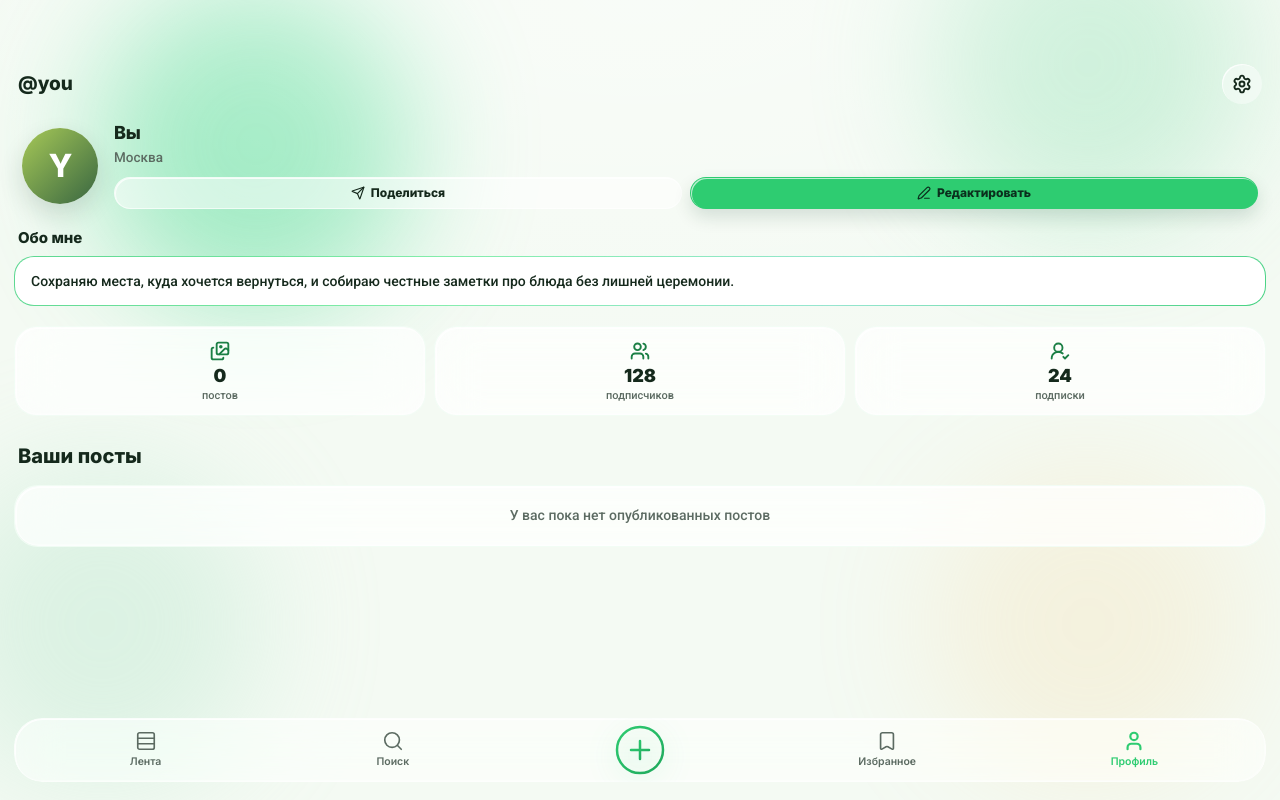
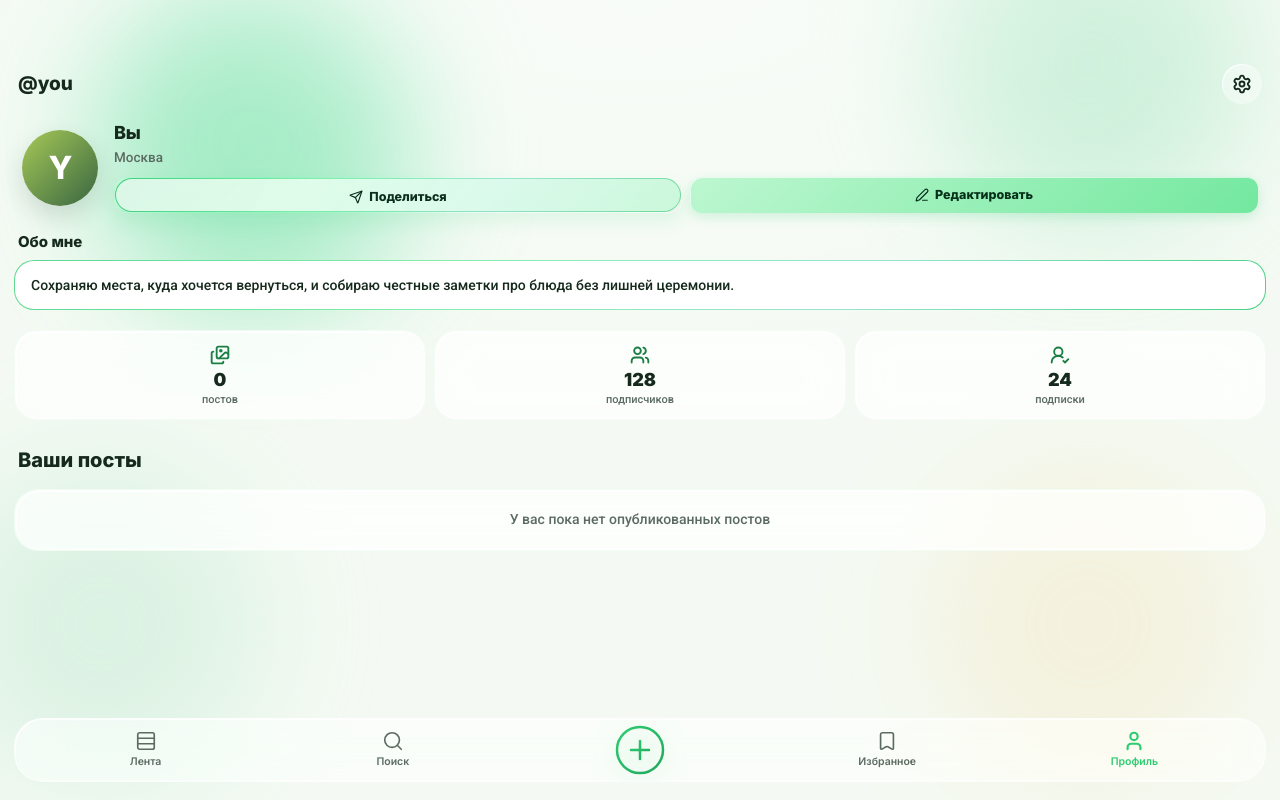
Before and after one commit to goldslugger762/foody-front, a Next.js app: page /me in a window 1280 px wide. Built offline with nearby package versions, Linux system fonts and the light colour scheme.

Commit message:
кнопки

```diff
--- a/components/profile/profile-screen.tsx
+++ b/components/profile/profile-screen.tsx
@@ -16,6 +16,7 @@ import { AnimatePresence, motion, useReducedMotion } from "motion/react";
 import { DishPhoto } from "@/components/feed/dish-photo";
 import { FullScreenPost } from "@/components/feed/full-screen-post";
 import { GlassSurface } from "@/components/feed/glass-surface";
+import { SubscribeStyleButton } from "@/components/feed/subscribe-style-button";
 import { UserAvatar } from "@/components/feed/user-avatar";
 import { CopyLinkAlert } from "@/components/shared/copy-link-alert";
 import { AspectRatio } from "@/components/ui/aspect-ratio";
@@ -212,27 +213,38 @@ function ProfileSummary({
           </p>
 
           <div className="mt-3 grid grid-cols-2 gap-2">
-            <motion.button
-              type="button"
+            <SubscribeStyleButton
+              active
+              ariaLabel="Поделиться"
+              brand={brand}
+              shouldReduceMotion={shouldReduceMotion}
+              title="Поделиться"
+              className="h-9 w-full rounded-[12px] px-3 text-[12.5px]"
               onClick={onShareClick}
-              whileTap={getProfileButtonTap(shouldReduceMotion)}
-              className="inline-flex h-8 w-full cursor-pointer items-center justify-center gap-1.5 rounded-full border border-white/62 bg-white/52 px-3 text-[12px] font-extrabold whitespace-nowrap text-[#15291C] shadow-[inset_1px_1px_0_rgba(255,255,255,0.78)] outline-none transition-colors hover:bg-white/68 focus-visible:ring-2 focus-visible:ring-[#15291C]/18 [&_svg]:shrink-0"
             >
-              <Send className="size-3.5" />
-              Поделиться
-            </motion.button>
+              <span className="flex h-full items-center justify-center gap-1.5 leading-9">
+                <Send className="size-3.5 shrink-0" />
+                Поделиться
+              </span>
+            </SubscribeStyleButton>
 
             {isOwnProfile ? (
-              <motion.button
+              <button
                 type="button"
                 onClick={onEditClick}
-                whileTap={getProfileButtonTap(shouldReduceMotion)}
-                className="inline-flex h-8 w-full cursor-pointer items-center justify-center gap-1.5 rounded-full border border-transparent px-3 text-[12px] font-extrabold whitespace-nowrap text-[#0B2F1D] shadow-[0_8px_18px_rgba(8,58,33,0.14),inset_1px_1px_0_rgba(255,255,255,0.68)] outline-none transition-[filter] hover:brightness-[1.02] focus-visible:ring-2 focus-visible:ring-[#15291C]/18 [&_svg]:shrink-0"
-                style={{ backgroundColor: brand }}
+                className={cn(
+                  "origin-center inline-flex h-9 w-full cursor-pointer select-none items-center justify-center rounded-[12px] border-0 bg-[linear-gradient(135deg,#BDF7D0,#73E89F)] px-3 text-[12.5px] font-extrabold tracking-[0px] whitespace-nowrap text-[#06301A] outline-none transition-transform duration-150 ease-out focus-visible:ring-2 focus-visible:ring-[#15291C]/18 [-webkit-tap-highlight-color:transparent]",
+                  canAnimate(shouldReduceMotion) && "active:scale-[0.94]"
+                )}
+                style={{
+                  boxShadow: `0 4px 12px ${brand}33, inset 1px 1px 0 rgba(255,255,255,0.65)`,
+                }}
               >
-                <Edit3 className="size-3.5" />
-                Редактировать
-              </motion.button>
+                <span className="flex h-full items-center justify-center gap-1.5 leading-9">
+                  <Edit3 className="size-3.5 shrink-0" />
+                  Редактировать
+                </span>
+              </button>
             ) : (
               <motion.button
                 type="button"
```
